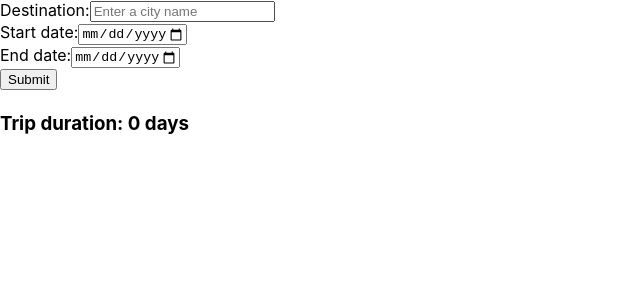
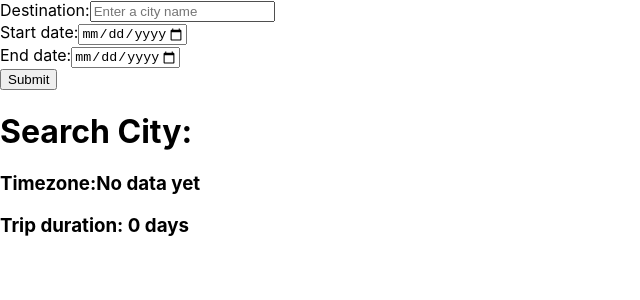
Before and after one commit to Summerflowerling/travel_app_react, a React (Create React App) app: page / in a window 1280 px wide. Shown: the top 300 px of the page, without its empty margins (0-640 px from the left). Built offline with nearby package versions, Linux system fonts and the light colour scheme.

Commit message:
refactor: Defined weatherInfo status and the type to store the extracted values from the backendserver in SearchResult.tsx

```diff
--- a/src/Components/Form.tsx
+++ b/src/Components/Form.tsx
@@ -1,6 +1,7 @@
 import axios from 'axios';
 import React, { useState, useContext } from 'react';
 import { TravelInfoContext } from '../Contexts/TravelContext';
+import { TravelInfoFromServerContext } from '../Contexts/TravelInfoFromServer';
 import Button from './Button';
 import SearchResult from './SearchResult';
 
@@ -8,6 +9,7 @@ const Form = (): JSX.Element => {
   const [submitForm, setSubmitForm] = useState(false);
   const [checkWeather, setCheckWeather] = useState(false);
   const travelInfoContext = useContext(TravelInfoContext);
+  const travelInfoFromServerContext = useContext(TravelInfoFromServerContext);
   const locationInput = travelInfoContext!.values.destination;
   const startDate = travelInfoContext!.values.tripStart;
   const endDate = travelInfoContext!.values.tripEnd;
@@ -56,14 +58,23 @@ const Form = (): JSX.Element => {
   };
 
   type postResData = {
-    weatherbitRes: { city_name: string; country_code: string; data: any[] };
+    weatherbitRes: { city_name: string; country_code: string; data: Record<string, unknown>[]; timezone: string };
     pixabayRes: string;
   };
 
   const getTravelInfo = () => {
     axios
       .post<postResData>('/getGeoname', { UserInputcity: locationInput })
-      .then(res => console.log('from axios', res.data.weatherbitRes.data[0].weather))
+      .then(res => {
+        console.log('from axios', res.data.weatherbitRes);
+        travelInfoFromServerContext?.setValuesFromServer({
+          city_name: res.data.weatherbitRes.city_name,
+          country_code: res.data.weatherbitRes.country_code,
+          data: res.data.weatherbitRes.data,
+          timezone: res.data.weatherbitRes.timezone,
+        });
+        console.log('travelIfoFromServer', travelInfoFromServerContext);
+      })
       .catch(err => console.log('There is some:', err));
   };
 
--- a/src/Components/SearchResult.tsx
+++ b/src/Components/SearchResult.tsx
@@ -1,19 +1,45 @@
-import React, { useContext } from 'react';
+import React, { useContext, useEffect, useState } from 'react';
 import { TravelInfoContext } from '../Contexts/TravelContext';
+import { TravelInfoFromServerContext } from '../Contexts/TravelInfoFromServer';
+import Weather from './Weather';
+
 let url;
-let weatherInfo;
+//let weatherInfo;
+type IsWeatherInfo = {
+  weather: Record<string, unknown>;
+  maxTemp: number;
+  minTemp: number;
+  validDate: string;
+};
 
 const SearchResult = (): JSX.Element => {
   const travelInfo = useContext(TravelInfoContext);
-  const locationInput = travelInfo!.values.destination;
-  const startDate = travelInfo!.values.tripStart;
-  const endDate = travelInfo!.values.tripEnd;
-  const duration = travelInfo!.values.travelDuration;
+  const { destination, tripStart, tripEnd, travelDuration } = travelInfo!.values;
+  //Below is the travel info send back from the backend server
+  const travelInfoFromServer = useContext(TravelInfoFromServerContext);
+  const { timezone, city_name } = travelInfoFromServer!.valuesFromServer;
+  const [weatherInfo, setWeatherInfo] = useState<IsWeatherInfo[] | unknown>([]);
+
+  console.log('Travel info from the server context', travelInfoFromServer);
+
+  const getWeatherData = () => {
+    const weatherInfoParentDiv = document.getElementById('weatherInfoParentDiv');
+    const weatherInfoExtract = travelInfoFromServer!.valuesFromServer.data.map(x => {
+      return { weather: x.weather, maxTemp: x.max_temp, minTemp: x.min_temp, validDate: x.valid_date };
+    });
+    setWeatherInfo(weatherInfoExtract);
+    console.log('weatherInfoExtract', weatherInfoExtract);
+    console.log('weatherInfo', weatherInfo);
+  };
 
   return (
     <div>
-      <h1>{locationInput}</h1>
-      {duration < 0 ? <h3>Your end date is not correct</h3> : <h3>Trip duration: {duration} days</h3>}
+      <h1>Search City: {destination}</h1>
+      {timezone !== 'No data yet' ? <h3>Your are going: {timezone}</h3> : <h3>Timezone:{timezone}</h3>}
+      {travelDuration < 0 ? <h3>Your end date is not correct</h3> : <h3>Trip duration: {travelDuration} days</h3>}
+
+      {city_name !== 'No data yet' ? <button onClick={getWeatherData}>Get {city_name} weather</button> : null}
+      <div id="weatherInfoParentDiv"></div>
     </div>
   );
 };
--- a/src/Contexts/TravelInfoFromServer.tsx
+++ b/src/Contexts/TravelInfoFromServer.tsx
@@ -8,6 +8,7 @@ export type TravelInfoFromServer = {
   data: Record<string, unknown>[];
   city_name: string;
   timezone: string;
+  country_code: string;
 };
 
 type ValuesFromServer = {
@@ -23,7 +24,8 @@ export const TravelInfoFromServerProvider = ({
   const [valuesFromServer, setValuesFromServer] = useState<TravelInfoFromServer>({
     data: [],
     city_name: 'No data yet',
-    timezone: 'no data yet',
+    timezone: 'No data yet',
+    country_code: 'No data yet',
   });
   return (
     <TravelInfoFromServerContext.Provider value={{ valuesFromServer, setValuesFromServer }}>
```
